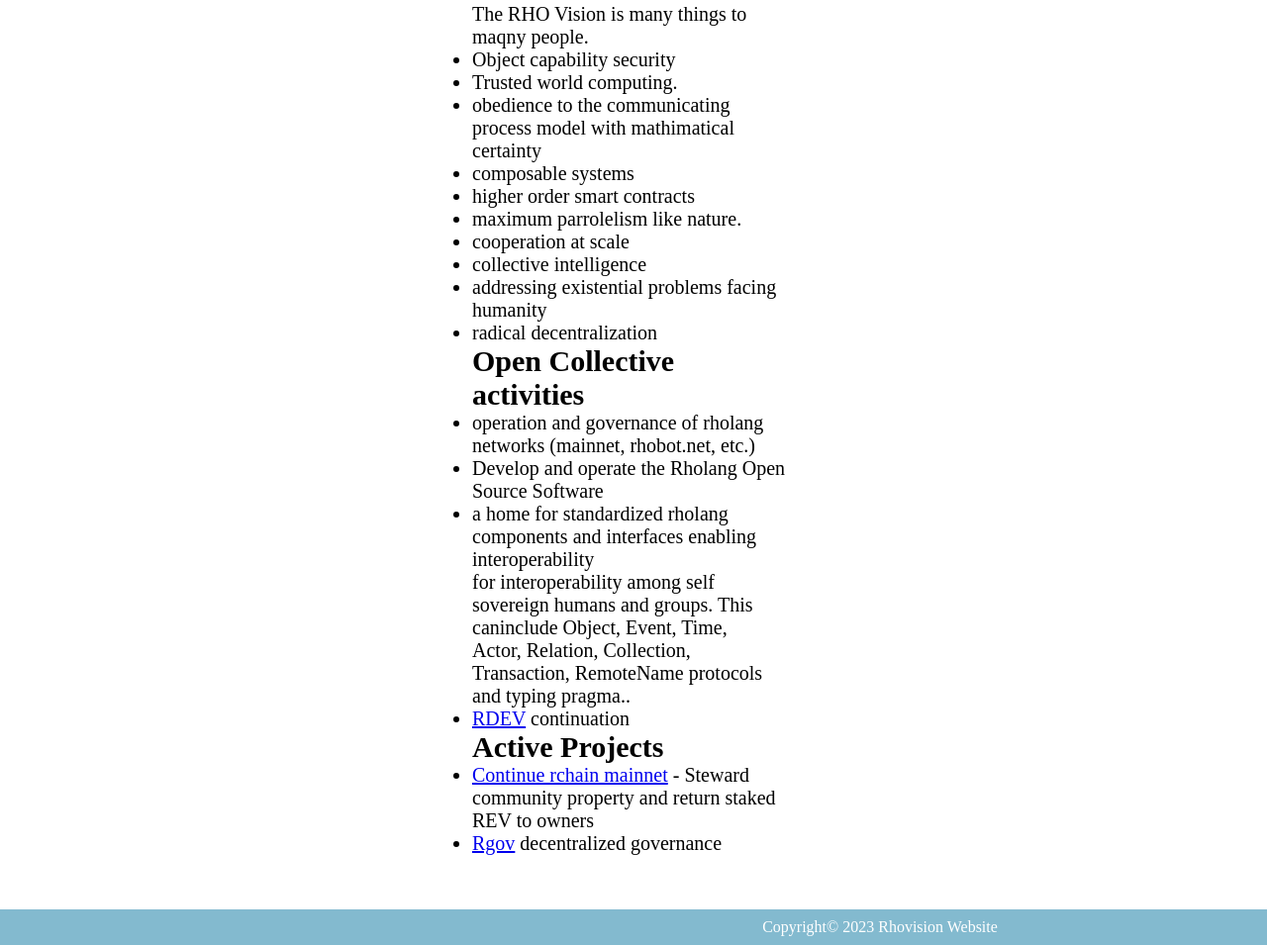
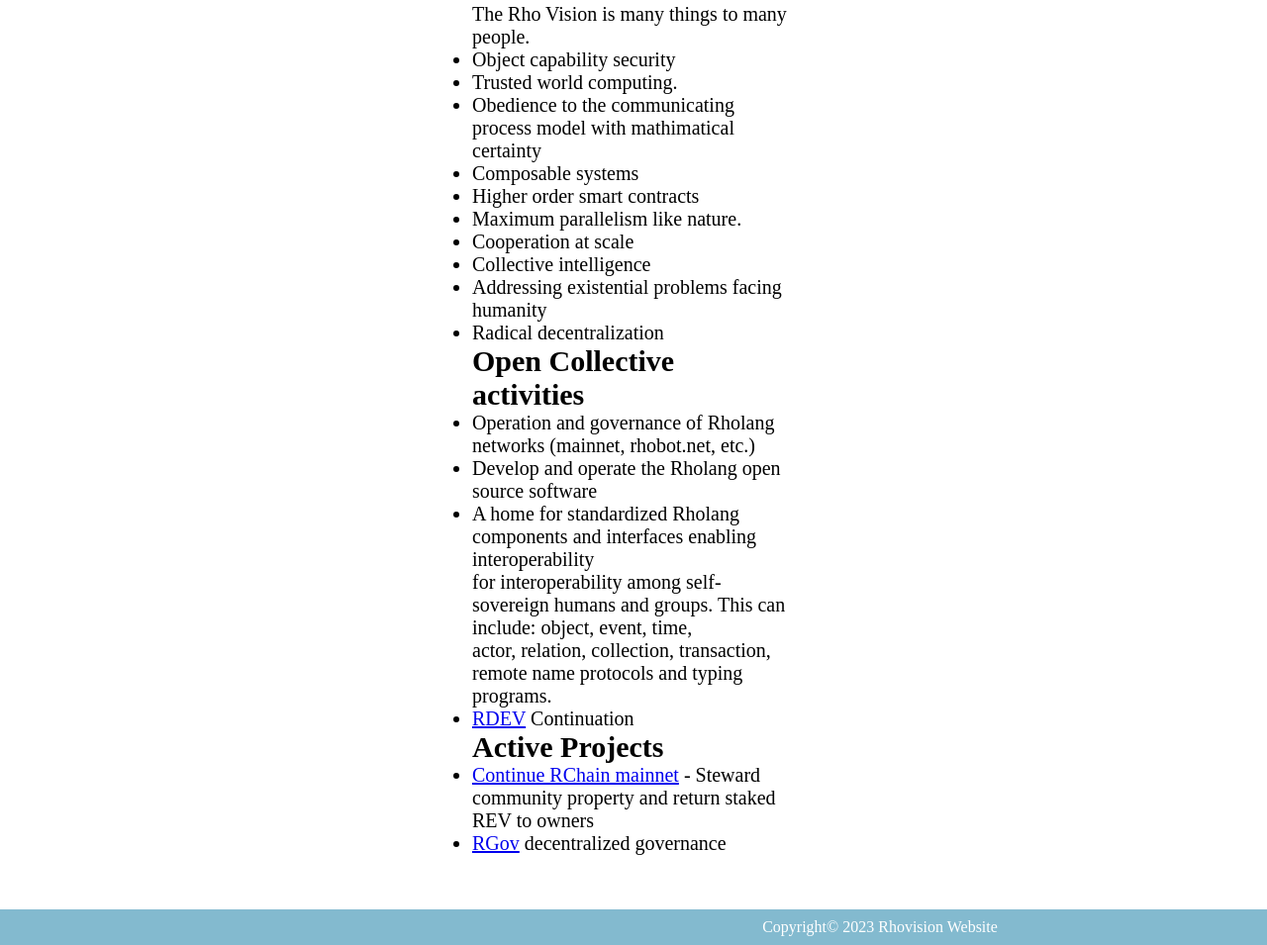
Before and after one commit to rchain-community/rhovision-website, a website: page html/index.html in a window 1280 px wide. Shown: the part 537-1492 px from the top of the page at 99% size. Drawn offline with Linux system fonts and the light colour scheme; files whose address does not match are found by name.

Commit message:
Update index.html
Corrected typos

```diff
--- a/html/index.html
+++ b/html/index.html
@@ -4,7 +4,7 @@
     <meta charset="UTF-8">
     <meta http-equiv="X-UA-Compatible" content="IE=edge">
     <meta name="viewport" content="width=device-width, initial-scale=1.0">
-    <title>Rhovision</title>
+    <title>Rho Vision</title>
     <link rel="stylesheet" type="text/css" href="style.css">
 </head>
 
@@ -14,7 +14,7 @@
           <ul>
             <div class="logopart">
             <img src="/logo image/rhoVision.logo.jpg" alt="logo" height="70px" >
-            <p>RHOVISION</p>
+            <p>Rho Vision</p>
             </div>
 
             <li><a href="#">Home</a></li>
@@ -29,33 +29,33 @@
       <div class="hero">
         <div class="part1">
         <img src="/logo image/rhoVision.logo.jpg" height=160px>
-<h1><a href="https://opencollective.com/rho-vision-community">RHOvision Open Collective Community</a></h1>
+<h1><a href="https://opencollective.com/rho-vision-community">Rho Vision Open Collective Community</a></h1>
         </div>
         <div class="part2">
-<p>The RHO Vision is many things to maqny people.</p>
+<p>The Rho Vision is many things to many people.</p>
 <ul>
 <li>Object capability security</li>
 <li>Trusted world computing.</li>
-<li>obedience to the communicating process model with mathimatical certainty</li>
-<li>composable systems</li>
-<li>higher order smart contracts</li>
-<li>maximum parrolelism like nature.</li>
-<li>cooperation at scale</li>
-<li>collective intelligence</li>
-<li>addressing existential problems facing humanity</li>
-<li>radical decentralization</li>
+<li>Obedience to the communicating process model with mathimatical certainty</li>
+<li>Composable systems</li>
+<li>Higher order smart contracts</li>
+<li>Maximum parallelism like nature.</li>
+<li>Cooperation at scale</li>
+<li>Collective intelligence</li>
+<li>Addressing existential problems facing humanity</li>
+<li>Radical decentralization</li>
 </ul>
 <h2>Open Collective activities</h2>
 <ul>
-<li>operation and governance of rholang networks (mainnet, rhobot.net, etc.)</li>
-<li>Develop and operate the Rholang Open Source Software</li>
-<li>a home for standardized rholang components and interfaces enabling interoperability<br> for interoperability among self sovereign humans and groups. This caninclude Object, Event, Time,<br> Actor, Relation, Collection, Transaction, RemoteName protocols and typing pragma..</li>
-<li><a href="https://rhobot.net/rdev-web/">RDEV</a> continuation</li>
+<li>Operation and governance of Rholang networks (mainnet, rhobot.net, etc.)</li>
+<li>Develop and operate the Rholang open source software</li>
+<li>A home for standardized Rholang components and interfaces enabling interoperability<br> for interoperability among self-sovereign humans and groups. This can include: object, event, time,<br> actor, relation, collection, transaction, remote name protocols and typing programs.</li>
+<li><a href="https://rhobot.net/rdev-web/">RDEV</a> Continuation</li>
 </ul>
 <h2>Active Projects</h2>
 <ul>
-<li><a href="https://opencollective.com/rho-vision-community/projects/continue-mainnet">Continue rchain mainnet</a> - Steward community property and return staked REV to owners</li>
-<li><a href="?page=rgov">Rgov</a> decentralized governance</li>
+<li><a href="https://opencollective.com/rho-vision-community/projects/continue-mainnet">Continue RChain mainnet</a> - Steward community property and return staked REV to owners</li>
+<li><a href="?page=rgov">RGov</a> decentralized governance</li>
 </ul>
         </div>
       </div>
```
